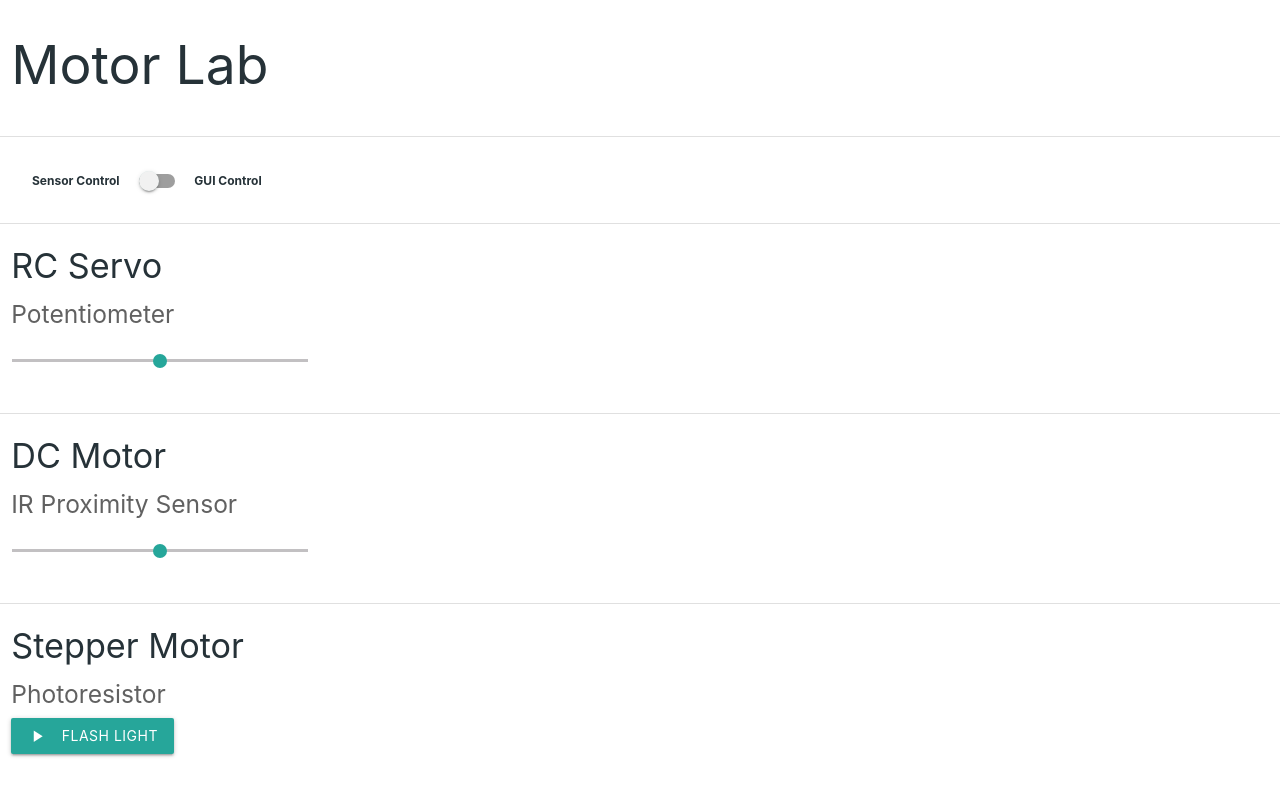
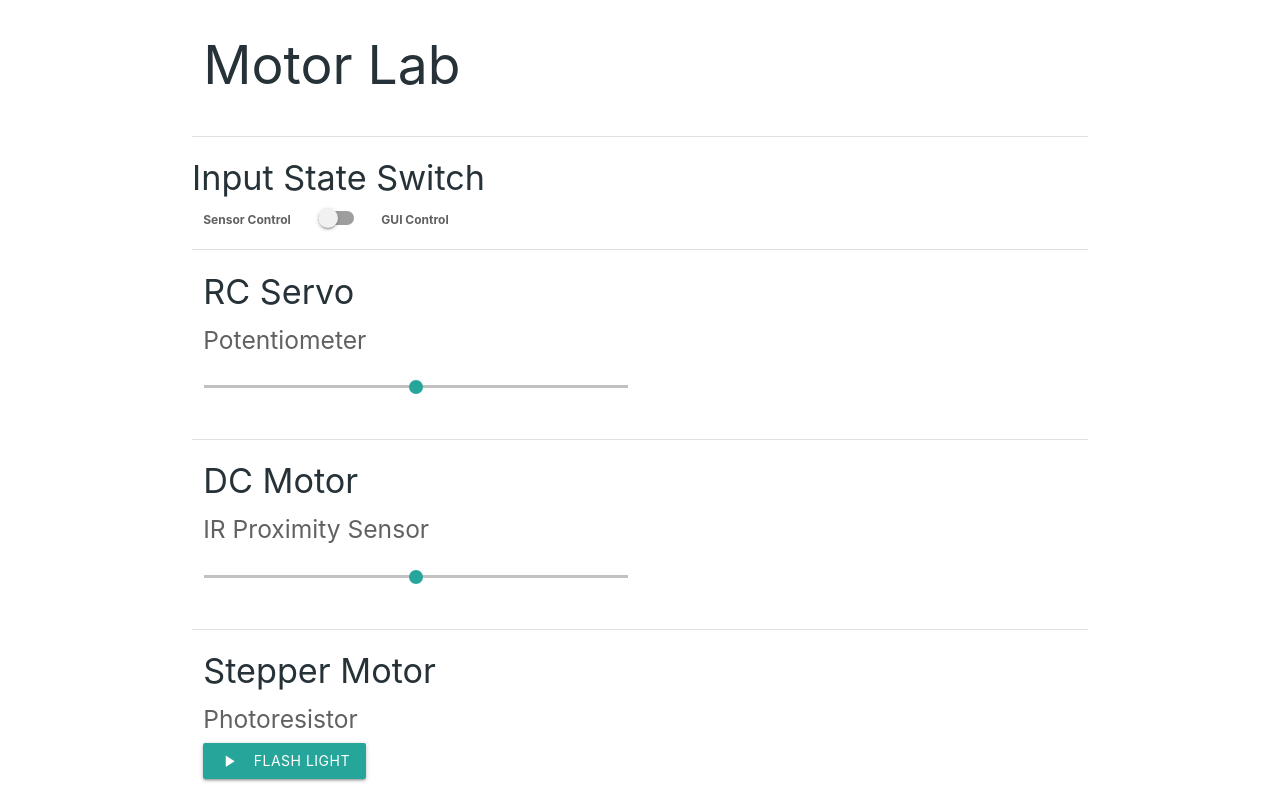
Before and after one commit to mrroboato/motorlab, a plain HTML site: page gui/static/index.html in a window 1280 px wide. Drawn offline with nearby package versions, Linux system fonts and the light colour scheme.

```diff
--- a/gui/static/css/custom.css
+++ b/gui/static/css/custom.css
@@ -4,20 +4,17 @@
 	color: #263238;
 }
 
-.motor-name {
+.main-heading {
     color: #263238;
 }
 
-.sensor-name {
+.sub-heading {
     color: #616161;
 }
 
-.control-mode {
-    color: #263238;
-}
-
 .switchMargin {
-    margin: 32px;
+    margin-top: 32px;
+    margin-bottom: 32px;
 }
 
 .range-min {
--- a/gui/static/index.html
+++ b/gui/static/index.html
@@ -10,8 +10,9 @@
 </head>
 
 <body>
+<div class="container">
     <div class="row">
-        <div class="col s2 m4 l3">
+        <div class="col s12 m12 l12">
             <h2 class="title">Motor Lab</h2>
         </div>
     </div>
@@ -19,23 +20,38 @@
     <div class="divider"></div>
 
     <!-- Switch -->
-    <div class="switchMargin col s2 m4 l3">
-        <div class="switch">
+<!--     <div class="switchMargin col s12 m12 l12">
+ --><!--         <div class="switch">
             <label>
-              <b class="control-mode">Sensor Control</b>
-              <input type="checkbox" id="controlModeSwitch">
-              <span class="lever"></span>
-              <b class="control-mode">GUI Control</b>
+                <div class="row">
+                  <h4 class="control-mode col s3 m2 l4">Sensor Control</h4>
+                  <input type="checkbox" id="controlModeSwitch">
+                  <span class="lever"></span>
+                  <h4 class="control-mode col s2 m2 l4">GUI Control</h4>
+                </div>
             </label>
+        </div> -->
+
+        <div class="row">
+                <label class="main-heading"> <h4> Input State Switch </h4> </label>
+                <div class="switch">
+                    <label>
+                        <b class="sub-heading col">Sensor Control</b>
+                        <input type="checkbox" id="controlModeSwitch" class="col">
+                        <span class="lever col"></span>
+                        <b class="sub-heading col">GUI Control</b>
+                    </label>
+                </div>
         </div>
-    </div>
+
+<!--     </div> -->
 
     <div class="divider"></div>
 
     <div class="row">
-        <div class="col s2 m4 l3">
-            <h4 class="motor-name">RC Servo</h4>
-            <h5 class="sensor-name">Potentiometer</h5>
+        <div class="col s6 m6 l6">
+            <h4 class="main-heading">RC Servo</h4>
+            <h5 class="sub-heading">Potentiometer</h5>
             <div id="potMonitor"> </div>
             <form action="#">
                 <p class="range-field">
@@ -48,9 +64,9 @@
     <div class="divider"></div>
 
     <div class="row">
-        <div class="col s2 m4 l3">
-            <h4 class="motor-name">DC Motor</h4>
-            <h5 class="sensor-name">IR Proximity Sensor</h5>
+        <div class="col s6 m6 l6">
+            <h4 class="main-heading">DC Motor</h4>
+            <h5 class="sub-heading">IR Proximity Sensor</h5>
             <div id="encoderMonitor"> </div>
             <form action="#">
                 <p class="range-field">
@@ -63,9 +79,9 @@
     <div class="divider"></div>
 
     <div class="row">
-        <div class="col s2 m4 l3">
-            <h4 class="motor-name">Stepper Motor</h4>
-            <h5 class="sensor-name">Photoresistor</h5>
+        <div class="col s6 m6 l6">
+            <h4 class="main-heading">Stepper Motor</h4>
+            <h5 class="sub-heading">Photoresistor</h5>
             <div id="irMonitor"> </div>
             <a class="waves-effect waves-light btn" id="stepperButton">
                 <i class="material-icons left">play_arrow</i>Flash Light
@@ -73,12 +89,12 @@
         </div>
     </div>
 
-    <script type="text/javascript" src="https://ajax.googleapis.com/ajax/libs/jquery/3.1.1/jquery.min.js"/></script>
+    <script type="text/javascript" src="https://ajax.googleapis.com/ajax/libs/jquery/3.1.1/jquery.min.js"></script>
     <script src="https://cdnjs.cloudflare.com/ajax/libs/materialize/0.98.0/js/materialize.min.js"></script>
     <script src="http://threejs.org/build/three.min.js"></script>
     <script src="http://threejs.org/examples/js/loaders/OBJLoader.js"></script>
     <script type="text/javascript" src="scripts/websocket.js"></script>
-
+</div>
 </body>
 
 </html>
```
